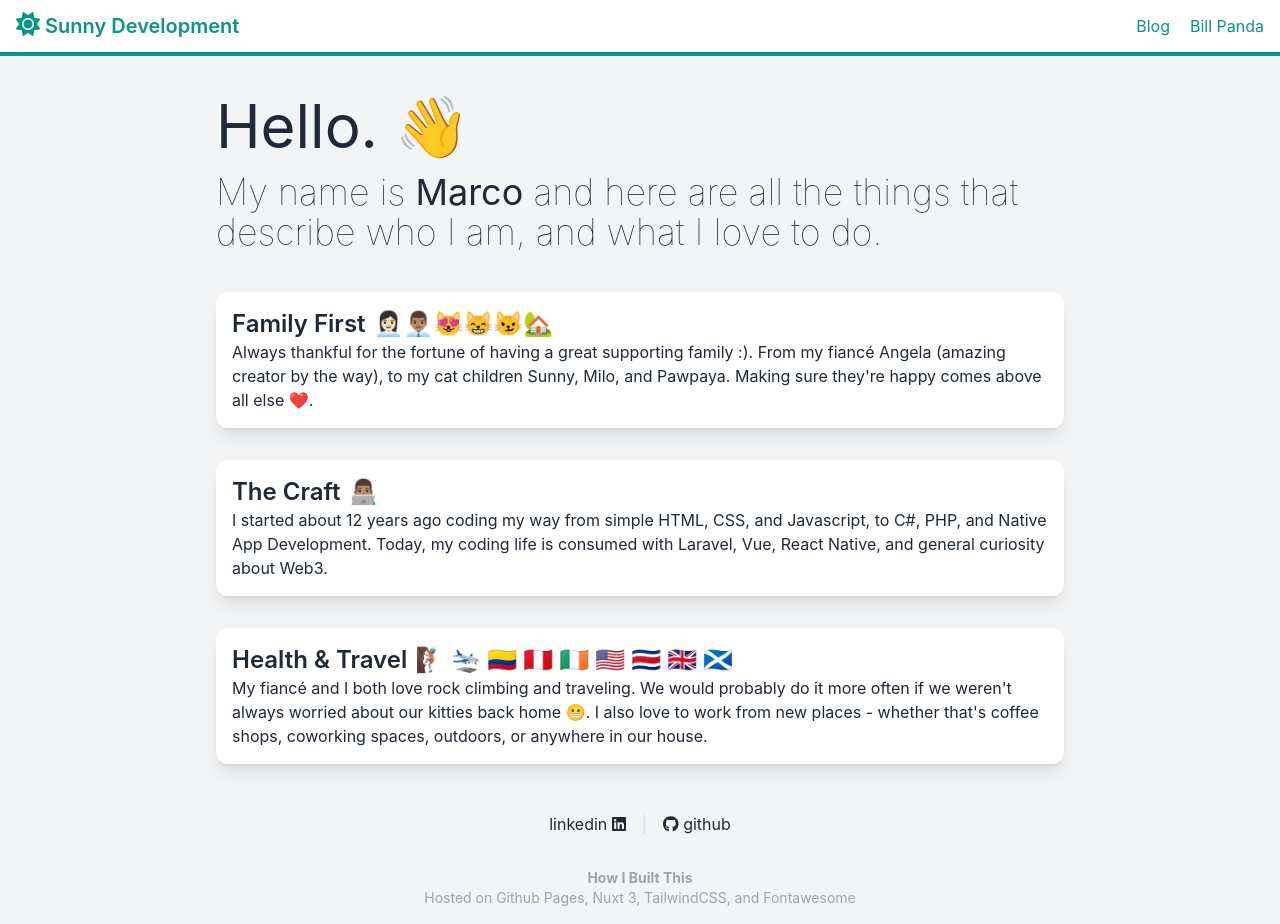
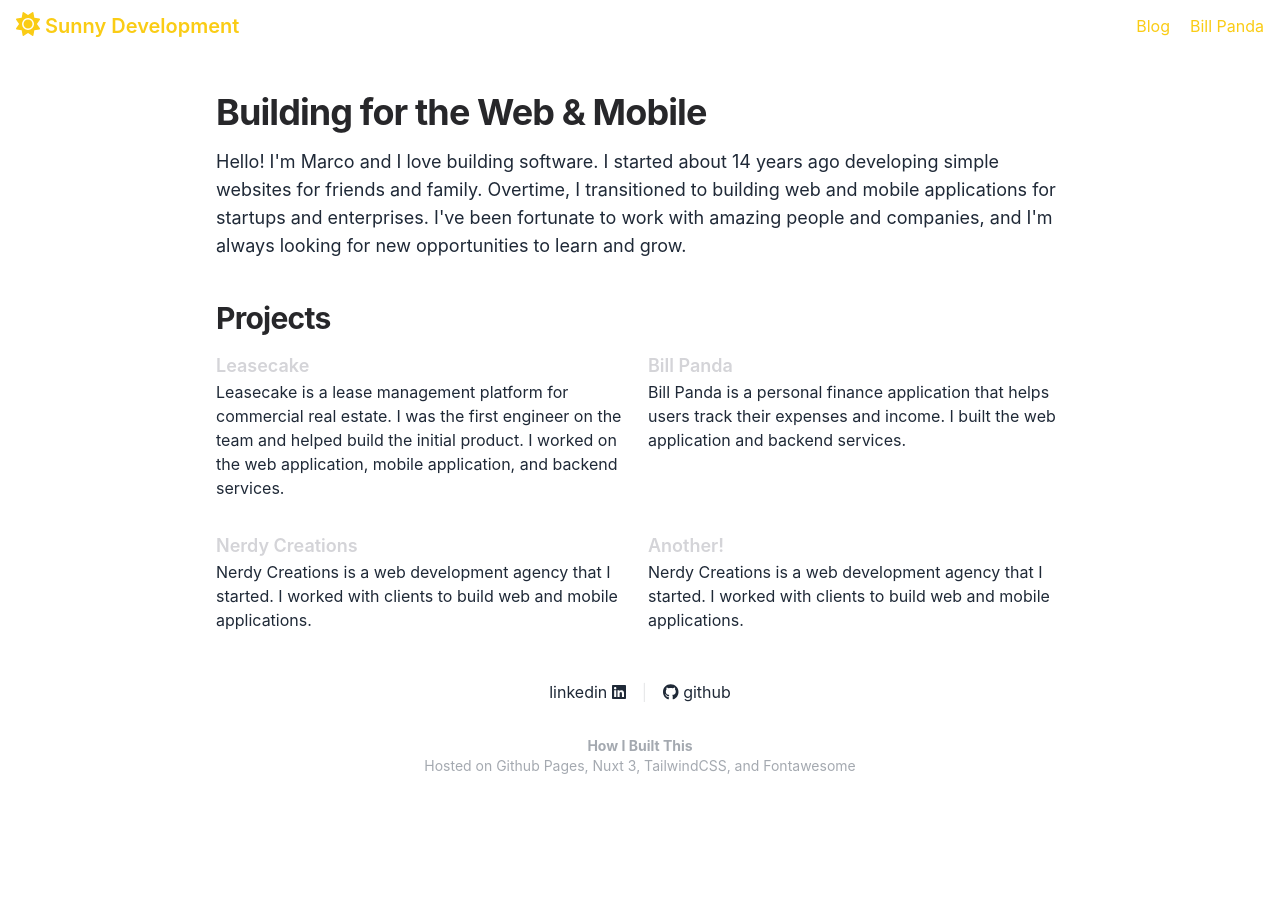
Before and after one commit to m4rcoperuano/sunny-developments, a Nuxt app: page / in a window 1280 px wide. After the commit the page ends 800 px from the top, so only its background shows below. Built offline with nearby package versions, Linux system fonts and the light colour scheme.

Commit message:
:recycle:

```diff
--- a/assets/css/main.css
+++ b/assets/css/main.css
@@ -1,4 +1,4 @@
 body, html {
     font-family: -apple-system, BlinkMacSystemFont, sans-serif !important;
-    @apply bg-gray-100 dark:bg-black;
+
 }
--- a/components/DetailCard.vue
+++ b/components/DetailCard.vue
@@ -1,6 +1,6 @@
 <template>
-  <div class="bg-white dark:bg-gray-800 p-4 shadow-lg rounded-xl">
-    <div class="text-2xl font-semibold flex items-center gap-2">
+  <div class="rounded">
+    <div class="text-lg text-zinc-300 font-semibold flex items-center gap-2">
       <slot name="title"></slot>
     </div>
     <div>
--- a/components/SNavigation.vue
+++ b/components/SNavigation.vue
@@ -3,20 +3,20 @@
 </script>
 
 <template>
-  <div class="bg-white dark:bg-teal-900 border-b-4 px-4 py-2 border-teal-600 dark:border-teal-600">
+  <div class="px-4 py-2">
     <div class="max-w-7xl mx-auto flex items-center gap-2 py-1">
       <a href="/" class="flex-grow">
-        <font-awesome-icon icon="fa-solid fa-sun" class="text-teal-600 dark:text-teal-300 text-2xl animate-spin-slow"/>
-        <span class="flex-grow text-xl font-semibold text-teal-600 dark:text-teal-300">
+        <font-awesome-icon icon="fa-solid fa-sun" class="text-yellow-400 text-2xl animate-spin-slow"/>
+        <span class="flex-grow text-xl font-semibold text-yellow-400">
             Sunny Development
         </span>
       </a>
-      <a href="https://dev.to/m4rcoperuano" class=" dark:text-teal-300 text-teal-600 text-right mr-3 hover:opacity-50">
+      <a href="https://dev.to/m4rcoperuano" class="text-yellow-400 text-right mr-3 hover:opacity-50">
         <p>
           Blog
         </p>
       </a>
-      <a href="/billpanda" class="no-underline text-right  dark:text-teal-300 text-teal-600 hover:opacity-50">
+      <a href="/billpanda" class="no-underline text-right text-yellow-400 hover:opacity-50">
         <p>
           Bill Panda
         </p>
--- a/pages/index.vue
+++ b/pages/index.vue
@@ -5,64 +5,72 @@
 <template>
   <div class="max-w-4xl px-6 mx-auto">
     <div class="flex flex-col py-10 gap-4">
-      <div class="text-6xl">
-        Hello. 👋
+      <div class="text-3xl font-bold tracking-tight text-zinc-800 sm:text-4xl dark:text-zinc-100">
+        Building for the Web & Mobile
       </div>
-      <div class="text-4xl font-thin">
-        My name is <strong>Marco</strong> and here are all the things that describe who I am, and what I love to do.
+      <div class="text-lg">
+        Hello! I'm Marco and I love building software. I started about 14 years ago developing simple websites for
+        friends and family.
+        Overtime, I transitioned to building web and mobile applications for startups and enterprises. I've been
+        fortunate to work with
+        amazing people and companies, and I'm always looking for new opportunities to learn and grow.
       </div>
     </div>
 
+    <div class="flex flex-col gap-4">
+      <div class="text-2xl font-bold tracking-tight text-zinc-800 sm:text-3xl dark:text-zinc-100">
+        Projects
+      </div>
+      <div>
         <div class="gap-8 flex flex-col pb-12">
-      <detail-card>
+          <div class="flex gap-4">
+            <detail-card class="flex-1">
               <template v-slot:title>
                 <div>
-            Family First
-          </div>
-          <div>
-            👩🏻‍💼👨🏽‍💼😻😸😼🏡
+                  Leasecake
                 </div>
               </template>
               <template v-slot:description>
-          Always thankful for the fortune of having a great supporting family :). From my fiancé Angela (<a
-          href="https://nerdy-creations.com" target="_blank">amazing creator by the way</a>),
-          to my cat children Sunny, Milo, and Pawpaya. Making sure they're happy comes above all else ❤️.
+                Leasecake is a lease management platform for commercial real estate. I was the first engineer on the team
+                and
+                helped build the initial product. I worked on the web application, mobile application, and backend
+                services.
               </template>
             </detail-card>
-
-      <detail-card>
+            <detail-card  class="flex-1">
               <template v-slot:title>
-          <span>
-            The Craft
-          </span>
-          <div>
-            👨🏽‍💻
-          </div>
+                Bill Panda
               </template>
               <template v-slot:description>
-          I started about {{ (new Date()).getFullYear() - startDate.getFullYear() }} years ago coding my way from
-          simple HTML, CSS, and Javascript, to C#, PHP, and Native App Development.
-          Today, my coding life is consumed with Laravel, Vue, React Native, and general curiosity about Web3.
-        </template>
-      </detail-card>
-
-      <detail-card>
-        <template v-slot:title>
-          <span>
-            Health & Travel
-          </span>
-          <div>
-            🧗🏽 ‍🛬 🇨🇴 🇵🇪 🇮🇪 🇺🇸 🇨🇷 🇬🇧 🏴󠁧󠁢󠁳󠁣󠁴󠁿
-          </div>
-        </template>
-        <template v-slot:description>
-          My fiancé and I both love rock climbing and traveling. We would probably do it more often if we weren't
-          always worried
-          about our kitties back home 😬. I also love to work from new places - whether that's coffee shops,
-          coworking spaces, outdoors,
-          or anywhere in our house.
+                Bill Panda is a personal finance application that helps users track their expenses and income. I built
+                the
+                web application and backend services.
               </template>
             </detail-card>
           </div>
+          <div class="flex gap-4">
+            <detail-card>
+              <template v-slot:title>
+                Nerdy Creations
+              </template>
+              <template v-slot:description>
+                Nerdy Creations is a web development agency that I started. I worked with clients to build web and mobile
+                applications.
+              </template>
+            </detail-card>
+            <detail-card>
+              <template v-slot:title>
+                Another!
+              </template>
+              <template v-slot:description>
+                Nerdy Creations is a web development agency that I started. I worked with clients to build web and mobile
+                applications.
+              </template>
+            </detail-card>
+          </div>
+
+        </div>
+      </div>
+    </div>
   </div>
 </template>
```
Lines whose indentation alone changed are shown as unchanged.
